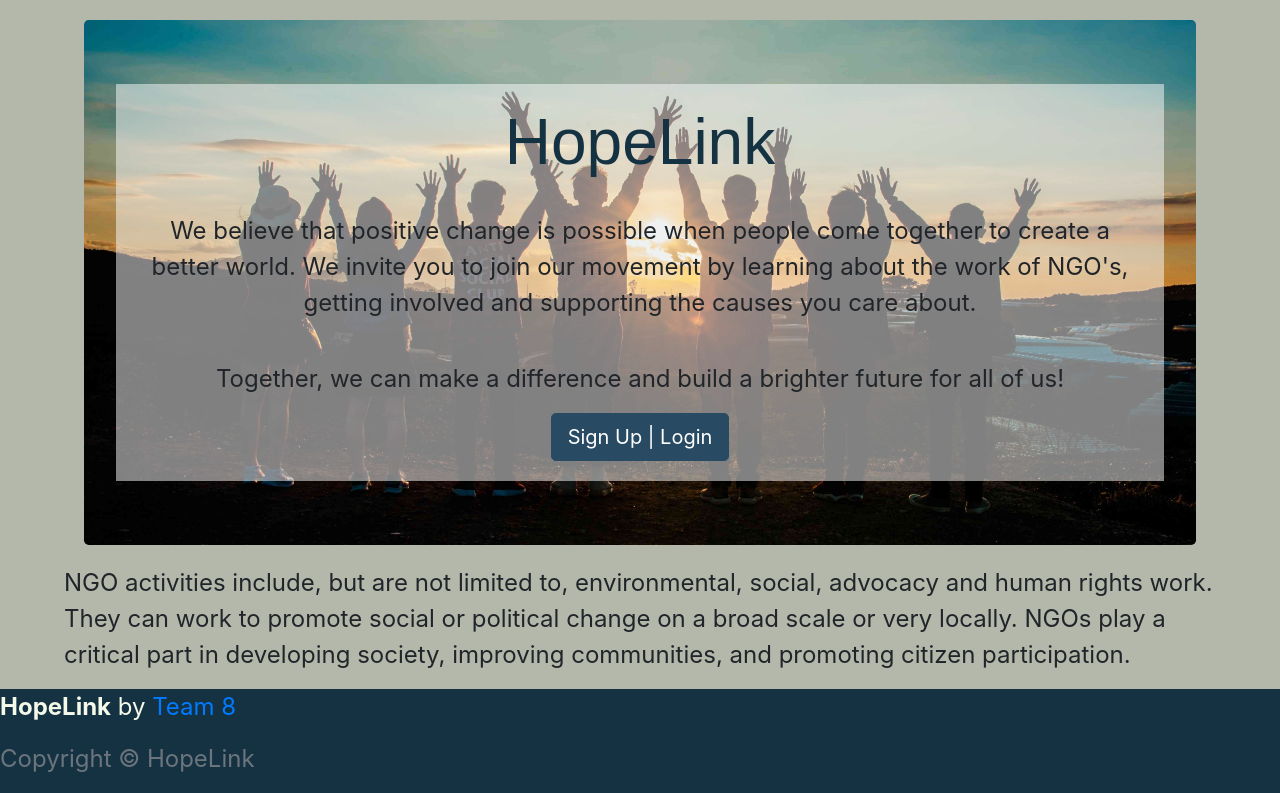
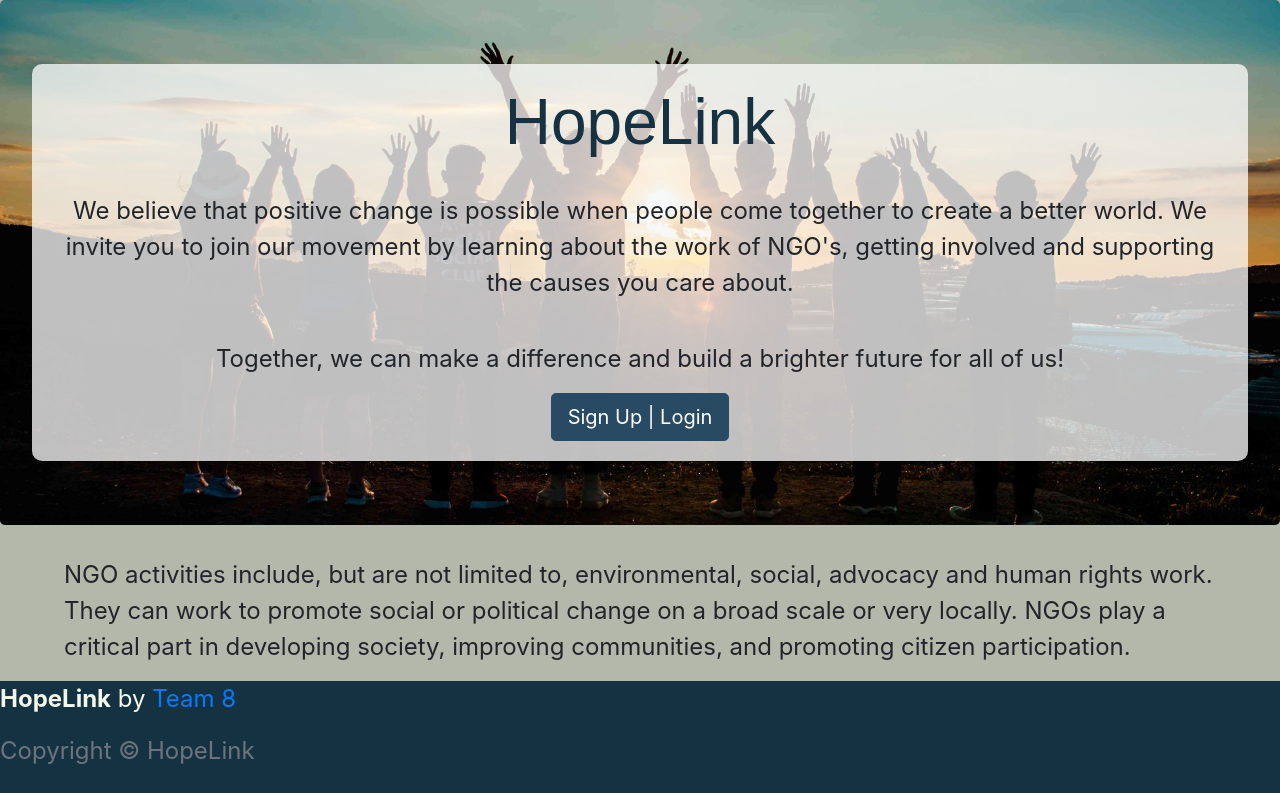
Before and after one commit to beratzorlu/HopeLink, a Django app: page / in a window 1280 px wide. Shown: the part 64-857 px from the top of the page. After the commit the page ends 828 px from the top, so only its background shows below. Run offline with Django 4.2, Linux system fonts and the light colour scheme; some libraries are stand-ins or nearby versions.

Commit message:
Edit index.html with max-width-90 for the content. Removed unnecessary margin

```diff
--- a/home/templates/home/index.html
+++ b/home/templates/home/index.html
@@ -20,7 +20,7 @@
 </div>
 
 <!-- Our Purpose Section -->
-<section>
+<section class="max-width-90">
     <div>
         <p>NGO activities include, but are not limited to, environmental, social, advocacy and human rights work. They
             can work to promote social or political change on a broad scale or very locally. NGOs play a critical part
--- a/static/css/base.css
+++ b/static/css/base.css
@@ -42,7 +42,6 @@
 }
 
 .jumbotron {
-    margin: 20px;
     text-align: center;
     background: url("/static/images/group.jpg") no-repeat center center;
     background-size: cover;
@@ -54,7 +53,8 @@
 }
 
 .text-holder {
-    background-color: rgba(255, 255, 255, 0.5);
+    border-radius: 10px;
+    background-color: rgba(255, 255, 255, 0.75);
     width: fit-content;
     height: fit-content;
     padding: 20px;
--- a/templates/base.html
+++ b/templates/base.html
@@ -72,7 +72,7 @@
         </div>
     </nav>
 
-    <div id="block_content_div" class="max-width-90">
+    <div id="block_content_div">
         {% block content %}
         {% endblock %}
     </div>
```
